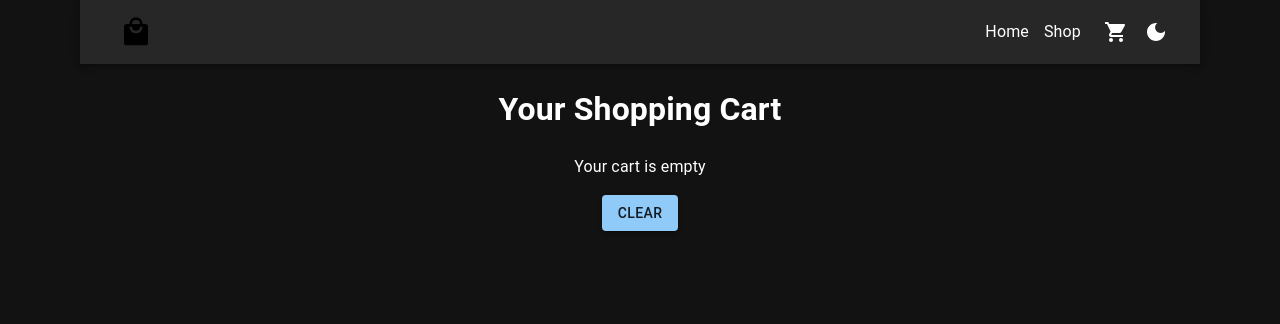
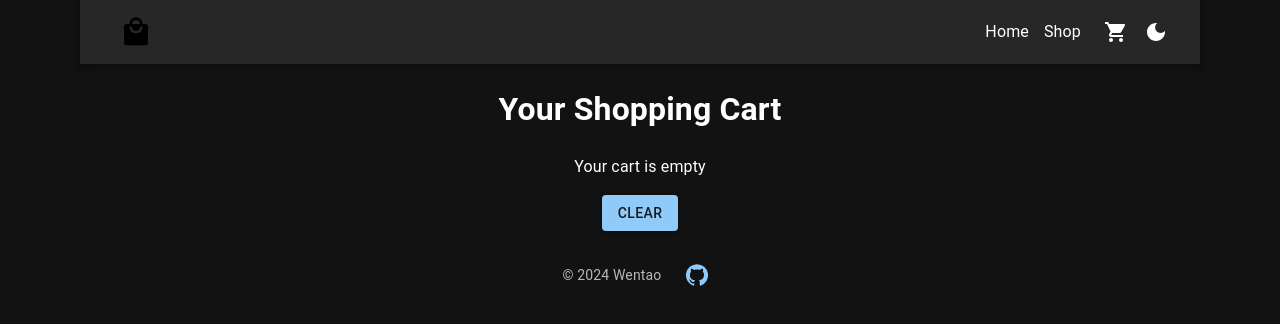
Before and after one commit to Hwent/shoppingCart, a React (Vite) app: page /cart in a window 1280 px wide. Shown: the top 324 px of the page. Built offline with nearby package versions, Linux system fonts and the light colour scheme.

Commit message:
add HomePage and foot

```diff
--- a/src/App.jsx
+++ b/src/App.jsx
@@ -6,6 +6,7 @@ import { BrowserRouter, Routes, Route } from "react-router-dom";
 import HomePage from "./pages/HomePage";
 import ShopPage from "./pages/ShopPage";
 import Navbar from "./components/Navbar";
+import Footer from "./components/foot";
 import ErrorPage from "./pages/ErrorPage";
 import ProductPage from "./pages/ProductPage";
 import CartPage from "./pages/CartPage";
@@ -36,6 +37,7 @@ function App() {
           <Route path="/product/:productId" element={<ProductPage />} />
           <Route path="*" element={<ErrorPage />} />
         </Routes>
+        <Footer />
       </BrowserRouter>
     </ThemeProvider>
   );
--- a/src/components/AddCartbtn.jsx
+++ b/src/components/AddCartbtn.jsx
@@ -17,6 +17,7 @@ export default function AddCartbtn({ product, amount = 1 }) {
     }
 
     await localforage.setItem("cart", cart);
+    window.dispatchEvent(new Event("cartUpdated"));
     setLoading(false);
   };
 
--- a/src/components/Navbar.jsx
+++ b/src/components/Navbar.jsx
@@ -8,10 +8,17 @@ import { useState, useEffect } from "react";
 
 const useCartItems = () => {
   const [cartItems, setCartItems] = useState(0);
-  useEffect(() => {
+  const updateCartItems = () => {
     localforage.getItem("cart").then((cart) => {
       setCartItems(cart ? cart.length : 0);
     });
+  };
+  useEffect(() => {
+    updateCartItems();
+    window.addEventListener("cartUpdated", updateCartItems);
+    return () => {
+      window.removeEventListener("cartUpdated", updateCartItems);
+    };
   }, []);
   return cartItems;
 };
--- /dev/null
+++ b/src/components/foot.jsx
@@ -0,0 +1,37 @@
+// Footer.jsx
+import React from "react";
+import { Box, Typography, IconButton } from "@mui/material";
+import GitHubIcon from "@mui/icons-material/GitHub";
+
+export default function Footer() {
+  return (
+    <Box
+      sx={{
+        p: 3,
+        mt: "auto",
+        backgroundColor: "background.default",
+        display: "flex",
+        justifyContent: "center",
+        alignItems: "center",
+      }}
+    >
+      <Typography
+        variant="body2"
+        color="text.secondary"
+        align="center"
+        sx={{ mr: 2 }}
+      >
+        © {new Date().getFullYear()} Wentao
+      </Typography>
+      <IconButton
+        color="primary"
+        component="a"
+        href="https://github.com/Hwent/shoppingCart"
+        target="_blank"
+        rel="noopener noreferrer"
+      >
+        <GitHubIcon />
+      </IconButton>
+    </Box>
+  );
+}
--- a/src/pages/CartPage.jsx
+++ b/src/pages/CartPage.jsx
@@ -29,6 +29,7 @@ export default function CartPage() {
     await localforage.removeItem("cart");
     setCart([]);
     setLoading(false);
+    window.dispatchEvent(new Event("cartUpdated"));
   };
 
   return (
@@ -90,10 +91,11 @@ export default function CartPage() {
                 <Button
                   variant="contained"
                   color="secondary"
-                  onClick={() => {
+                  onClick={async () => {
                     const newCart = cart.filter((p) => p.id !== product.id);
-                    localforage.setItem("cart", newCart);
+                    await localforage.setItem("cart", newCart);
                     setCart(newCart);
+                    window.dispatchEvent(new Event("cartUpdated"));
                   }}
                 >
                   Remove
--- a/src/pages/HomePage.jsx
+++ b/src/pages/HomePage.jsx
@@ -1,7 +1,59 @@
+import React, { useState, useEffect } from "react";
+import Masonry from "@mui/lab/Masonry";
+
+const useImages = () => {
+  const [images, setImages] = useState([]);
+  const [loading, setLoading] = useState(true);
+
+  useEffect(() => {
+    fetch("https://api.unsplash.com/collections/11387513/photos", {
+      headers: {
+        Authorization: "Client-ID a2FGUrM1KGYwmWw-nH83Fe0sOTiff5Vnbdy-FCd-6t4",
+      },
+    })
+      .then((response) => {
+        if (response.ok) {
+          return response.json();
+        } else {
+          throw new Error("Error: " + response.status);
+        }
+      })
+      .then((data) => {
+        setImages(data);
+        setLoading(false);
+      })
+      .catch((error) => {
+        console.error(error);
+        setLoading(false);
+      });
+  }, []);
+  return { images, loading };
+};
+
 export default function HomePage() {
+  const { images, loading } = useImages();
+
+  if (loading) {
+    return <div>Loading...</div>;
+  }
+
   return (
-    <div className="homepage">
-      <h1>Home</h1>
-    </div>
+    <>
+      <h1>Welcome to the Shopping Cart</h1>
+      <p>
+        This is a simple shopping cart application built with React and Material
+        UI. You can view products, add them to your cart, and view your cart
+        items.
+      </p>
+      <Masonry columns={3} spacing={2}>
+        {images.map((image) => (
+          <img
+            src={image.urls.small}
+            alt={image.alt_description}
+            key={image.id}
+          />
+        ))}
+      </Masonry>
+    </>
   );
 }
--- a/src/pages/productPage.jsx
+++ b/src/pages/productPage.jsx
@@ -4,7 +4,6 @@ import localforage from "localforage";
 import AddCartbtn from "../components/AddCartbtn";
 import ProductQuantityController from "../components/ProductQuantityController";
 import { Box, Typography, Chip, Rating } from "@mui/material";
-import { CenterFocusStrong } from "@mui/icons-material";
 
 const useProduct = (productId) => {
   const [product, setProduct] = useState(null);
```
